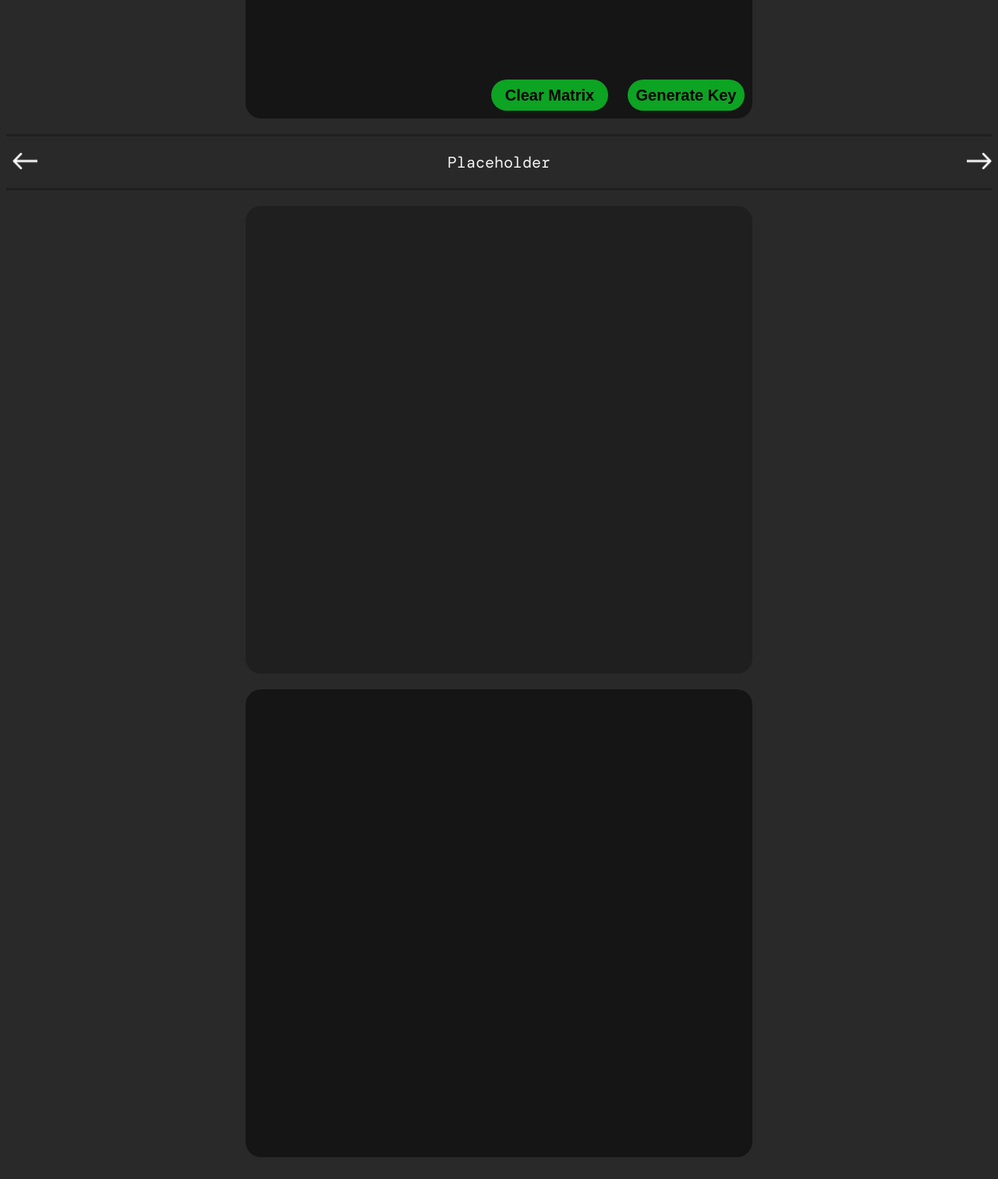
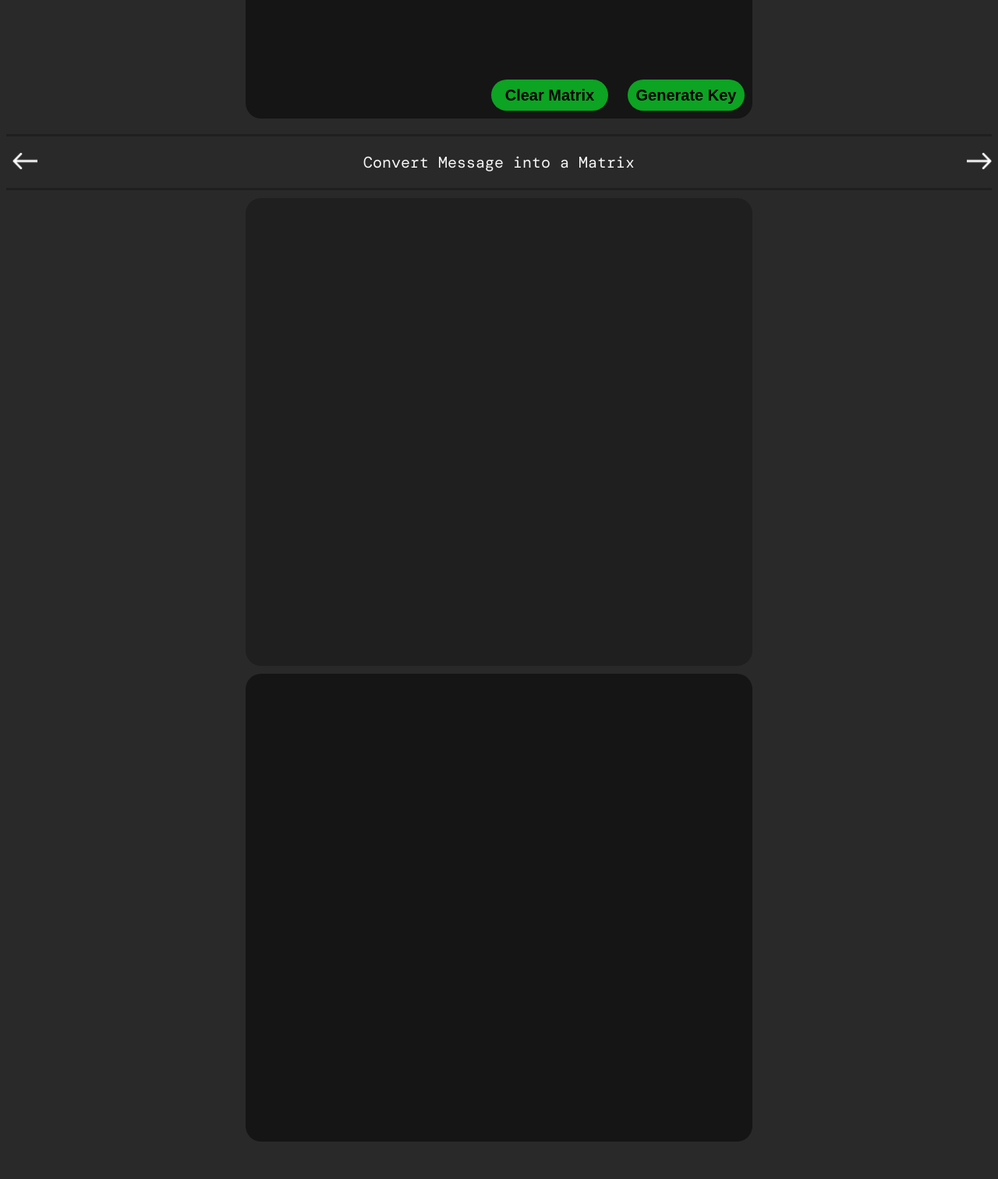
Before and after one commit to PaulVincent-Calvo/Invertrix, a Flask app: page / in a window 1280 px wide. Shown: the part 1132-2644 px from the top of the page at 78% size. After the commit the page ends 2596 px from the top, so only its background shows below. Run offline with Flask 3, Linux system fonts and the light colour scheme; some web fonts are replaced.

Commit message:
results page frontend - horizontally scrollable
additional notes
- changed clear matrix function so that it will just replace every cell with 0

```diff
--- a/static/index.js
+++ b/static/index.js
@@ -1,3 +1,21 @@
+let mode = 'mode1'; // Start with mode1 as default
+let currentStepIndex = 0; // Track the current step index
+
+// Step names for each mode
+const mode1Steps = [
+    'Convert Message into a Matrix',
+    'Multiply Key Matrix to the Converted Matrix',
+    'Result'
+];
+const mode2Steps = [
+    'Convert Message into a Matrix',
+    'Get the Inverse of the Key Matrix',
+    'Multiply Key Matrix Inverse to the Converted Matrix',
+    'Result'
+];
+
+const resultsStepsContainer = document.querySelector('.results-steps');
+
 function toggleMode() {
     const isEncryptMode = document.getElementById("encrypt-decrypt-toggle").checked;
     const actionButton = document.getElementById("encrypt-decrypt-button");
@@ -9,11 +27,18 @@ function toggleMode() {
         actionButton.textContent = "Encrypt";
         textArea.placeholder = "To encrypt text, enter or paste it here. Then select a matrix size, and press “Encrypt”.";
         generateKeyButton.disabled = false;
+        mode = 'mode1';
     } else {
         actionButton.textContent = "Decrypt";
         textArea.placeholder = "To decrypt text, enter or paste it here. Then select the matrix size of your key matrix, input its values, and press decrypt.";
         generateKeyButton.disabled = true;
+        mode = 'mode2';
     }
+
+    currentStepIndex = 0;
+    updateStepsHeader();
+    updateStepsDisplay();
+    scrollToCurrentStep();
 }
 
 function updateGrid() {
@@ -80,7 +105,7 @@ function handleArrowNavigation(event, currentIndex, gridSize) {
 
 document.getElementById('clear-matrix-button').addEventListener('click', () => {
     const cells = document.querySelectorAll('.cell');
-    cells.forEach(cell => cell.value = '');
+    cells.forEach(cell => cell.value = '0');
 });
 
 document.getElementById('generate-key-button').addEventListener('click', async () => {
@@ -99,12 +124,94 @@ document.getElementById('generate-key-button').addEventListener('click', async (
     });
 });
 
+// Previous step navigation
+function previousStep() {
+    if (currentStepIndex > 0) {
+        currentStepIndex--;
+        updateStepsHeader();
+        scrollToCurrentStep();
+    }
+}
+
+// Next step navigation
+function nextStep() {
+    const steps = mode === 'mode1' ? mode1Steps : mode2Steps;
+    if (currentStepIndex < steps.length - 1) {
+        currentStepIndex++;
+        updateStepsHeader();
+        scrollToCurrentStep();
+    }
+}
+
+// Update step header text
+function updateStepsHeader() {
+    const stepsHeader = document.getElementById('results-header-steps');
+    const steps = mode === 'mode1' ? mode1Steps : mode2Steps;
+    stepsHeader.textContent = steps[currentStepIndex];
+}
+
+// Scrolls the results container to the current step
+function scrollToCurrentStep() {
+    const stepWidth = resultsStepsContainer.clientWidth;
+    resultsStepsContainer.scrollTo({
+        left: stepWidth * currentStepIndex,
+        behavior: 'smooth'
+    });
+}
+
+// Updates the displayed steps for each mode
+function updateStepsDisplay() {
+    const stepsContainer = document.querySelector('.results-steps');
+    stepsContainer.innerHTML = ''; // Clear existing content
+
+    if (mode === 'mode1') {
+        stepsContainer.innerHTML = `
+            <div class="step">
+                <div class="step-1-container-1 type-a" id="step-1-container-1"></div>
+                <div class="step-1-container-2 type-b" id="step-1-container-2"></div>
+            </div>
+            <div class="step">
+                <div class="step-2-container-1 type-b" id="step-2-container-1"></div>
+                <div class="step-2-container-2 type-b" id="step-2-container-2"></div>
+            </div>
+            <div class="step">
+                <div class="step-3-container-1 type-b" id="step-3-container-1"></div>
+                <div class="step-3-container-2 type-a" id="step-3-container-2"></div>
+            </div>
+        `;
+    } else if (mode === 'mode2') {
+        stepsContainer.innerHTML = `
+            <div class="step">
+                <div class = "step-1-container-1 type-a" id = "step-1-container-1"></div>
+                <div class = "step-1-container-2 type-b" id = "step-1-container-2"></div>
+            </div>
+            <div class="step">
+                <div class = "step-2-container-1 type-b" id = "step-2-container-1"></div>
+                <div class = "step-2-container-2 type-b" id = "step-2-container-2"></div>
+            </div>
+            <div class="step">
+                <div class = "step-3-container-1 type-b" id = "step-3-container-1"></div>
+                <div class = "step-3-container-2 type-b" id = "step-3-container-2"></div>
+            </div>
+            <div class="step">
+                <div class = "step-4-container-1 type-b" id = "step-4-container-1"></div>
+                <div class = "step-4-container-2 type-a" id = "step-4-container-2"></div>
+            </div>
+        `;
+    }
+}
 
 //START
 
 let defaultGridSize = 2;
 
 window.onload = () => {
-    updateGrid(defaultGridSize);
+    updateGrid();
     toggleMode();
+    updateStepsHeader();
+    updateStepsDisplay();
+    scrollToCurrentStep();
 };
+
+document.getElementById('previous-button').addEventListener('click', previousStep);
+document.getElementById('next-button').addEventListener('click', nextStep);
--- a/static/styles.css
+++ b/static/styles.css
@@ -246,14 +246,11 @@ input:checked + .slider:before {
 }
 
 /*second part - results of encryption/decryption*/
-.results-container{
-    width: 100%;
-    margin-inline: auto;
-    display: flex;
-    flex-direction: column;
-    justify-content: space-around;
-    gap: 20px;
+.results-container {
+    overflow: hidden;
+    position: relative;
 }
+
 
 /*header*/
 .results-header{
@@ -282,22 +279,24 @@ input:checked + .slider:before {
 }
 
 /*steps*/
-.steps-scroller{
-    display: grid;
-    grid-auto-flow: column;
-    grid-auto-columns: 100%;
-    overflow-x: auto;
-    overscroll-behavior-inline: contain;
-    scroll-snap-type: inline mandatory;
-    scroll-snap-align: start;
+
+.results-steps {
+    display: flex;
+    overflow-x: hidden;
+    scroll-behavior: smooth;
+    width: 100%;
+    max-width: 1400px;
 }
 
 .step{
-    width: 100%;
     display: flex;
+    margin-top: 10px;
+    max-width: 1400px;
     flex-wrap: wrap;
     justify-content: space-around;
-    gap: 20px;
+    min-width: 100%; /* Each step takes up full width of the container */
+    align-items: center;
+    gap: 10px;
 }
 
 .type-a{
--- a/templates/invertrix.html
+++ b/templates/invertrix.html
@@ -1,72 +1,56 @@
 <!DOCTYPE html>
-<html lang="en">
+<html lang = "en">
     <head>
-        <meta charset="UTF-8">
-        <meta name="viewport" content="width=device-width, initial-scale=1.0">
+        <meta charset = "UTF-8">
+        <meta name = "viewport" content = "width=device-width, initial-scale=1.0">
         <title>Invertrix</title>
-        <link rel="icon" type="image/png" sizes="32x32" href="{{ url_for('static', filename='assets/invertrix-favicon.png') }}">
-        <link rel="stylesheet" href="{{ url_for('static', filename='styles.css') }}">
+        <link rel = "icon" type = "image/png" sizes = "32x32" href = "{{ url_for('static', filename='assets/invertrix-favicon.png') }}">
+        <link rel = "stylesheet" href = "{{ url_for('static', filename='styles.css') }}">
     </head>
     <body>
         <header>
-            <div class="logo"><img src="{{ url_for('static', filename='assets/invertix-logo.png') }}" alt="Invertrix Logo" width="162px" height="32px"></div>
+            <div class = "logo"><img src = "{{ url_for('static', filename='assets/invertix-logo.png') }}" alt = "Invertrix Logo" width = "162px" height = "32px"></div>
         </header>
-        <div class="container">
-            <div class="main-container">
-                <div class="message-container">
-                    <textarea class="text-box" id="text-box"></textarea>
-                    <div class="action-buttons-container">
-                        <label class="encrypt-decrypt-toggle-switch">
-                            <input type="checkbox" id="encrypt-decrypt-toggle" onchange="toggleMode()" checked>
-                            <span class="slider"></span>
+        <div class = "container">
+            <div class = "main-container">
+                <div class = "message-container">
+                    <textarea class = "text-box" id = "text-box"></textarea>
+                    <div class = "action-buttons-container">
+                        <label class = "encrypt-decrypt-toggle-switch">
+                            <input type = "checkbox" id = "encrypt-decrypt-toggle" onchange = "toggleMode()" checked>
+                            <span class = "slider"></span>
                         </label>
-                        <button class="encrypt-decrypt-button" id="encrypt-decrypt-button">Encrypt</button>
+                        <button class = "encrypt-decrypt-button" id = "encrypt-decrypt-button">Encrypt</button>
                     </div>
                 </div>
-                <div class="key-matrix-container">
-                    <div class="dropdown-container">
-                        <select id="radio-button-grid-size" onchange="updateGrid()">
-                            <option value="2" selected>2x2 Matrix</option>
-                            <option value="3">3x3 Matrix</option>
-                            <option value="4">4x4 Matrix</option>
-                            <option value="5">5x5 Matrix</option>
+                <div class = "key-matrix-container">
+                    <div class = "dropdown-container">
+                        <select id = "radio-button-grid-size" onchange = "updateGrid()">
+                            <option value = "2" selected>2x2 Matrix</option>
+                            <option value = "3">3x3 Matrix</option>
+                            <option value = "4">4x4 Matrix</option>
+                            <option value = "5">5x5 Matrix</option>
                         </select>
                     </div>
-                    <div class="space-top"></div>
-                    <div class="matrix-container" id="matrix-container"></div>
-                    <div class="space-bottom"></div>
-                    <div class="action-buttons-container">
-                        <button class="clear-matrix-button" id="clear-matrix-button">Clear Matrix</button>
-                        <button class="generate-key-button" id="generate-key-button">Generate Key</button>
+                    <div class = "space-top"></div>
+                    <div class = "matrix-container" id = "matrix-container"></div>
+                    <div class = "space-bottom"></div>
+                    <div class = "action-buttons-container">
+                        <button class = "clear-matrix-button" id = "clear-matrix-button">Clear Matrix</button>
+                        <button class = "generate-key-button" id = "generate-key-button">Generate Key</button>
                     </div>
                 </div>
             </div>
-            <div class="results-container">
-                <div class="results-header" id="class-header">
-                    <button class="previous-button" id="previous-button"><img src="{{ url_for('static', filename='assets/left-arrow.png') }}" width="32px"></button>
-                    <p class="results-header-steps" id="results-header-steps">Placeholder</p>
-                    <button class="next-button" id="next-button"><img src="{{ url_for('static', filename='assets/right-arrow.png') }}"  width="32px"></button>
+            <div class = "results-container">
+                <div class = "results-header" id = "class-header">
+                    <button class = "previous-button" id = "previous-button"><img src = "{{ url_for('static', filename='assets/left-arrow.png') }}" width = "32px"></button>
+                    <p class = "results-header-steps" id="results-header-steps">Placeholder</p>
+                    <button class = "next-button" id = "next-button"><img src = "{{ url_for('static', filename='assets/right-arrow.png') }}"  width = "32px"></button>
                 </div>
-                <div class = "results-steps">
-                    <div class = "steps-scroller">
-                        <div class = "step">
-                            <div class = "step-1-container-1 type-a"></div>
-                            <div class = "step-1-container-2 type-b"></div>
-                        </div>
-                        <div class = "step">
-                            <div class = "step-2-container-1 type-b"></div>
-                            <div class = "step-2-container-2 type-b"></div>
-                        </div>
-                        <div class = "step">
-                            <div class = "step-3-container-1 type-b"></div>
-                            <div class = "step-3-container-2 type-a"></div>
-                        </div>
-                    </div>
-                </div>
-                <div class="results">
+                <div class = "results-steps"></div>
             </div>
         </div>
 
-        <script src="{{ url_for('static', filename='index.js') }}"></script>
+        <script src = "{{ url_for('static', filename='index.js') }}"></script>
     </body>
 </html>
```
